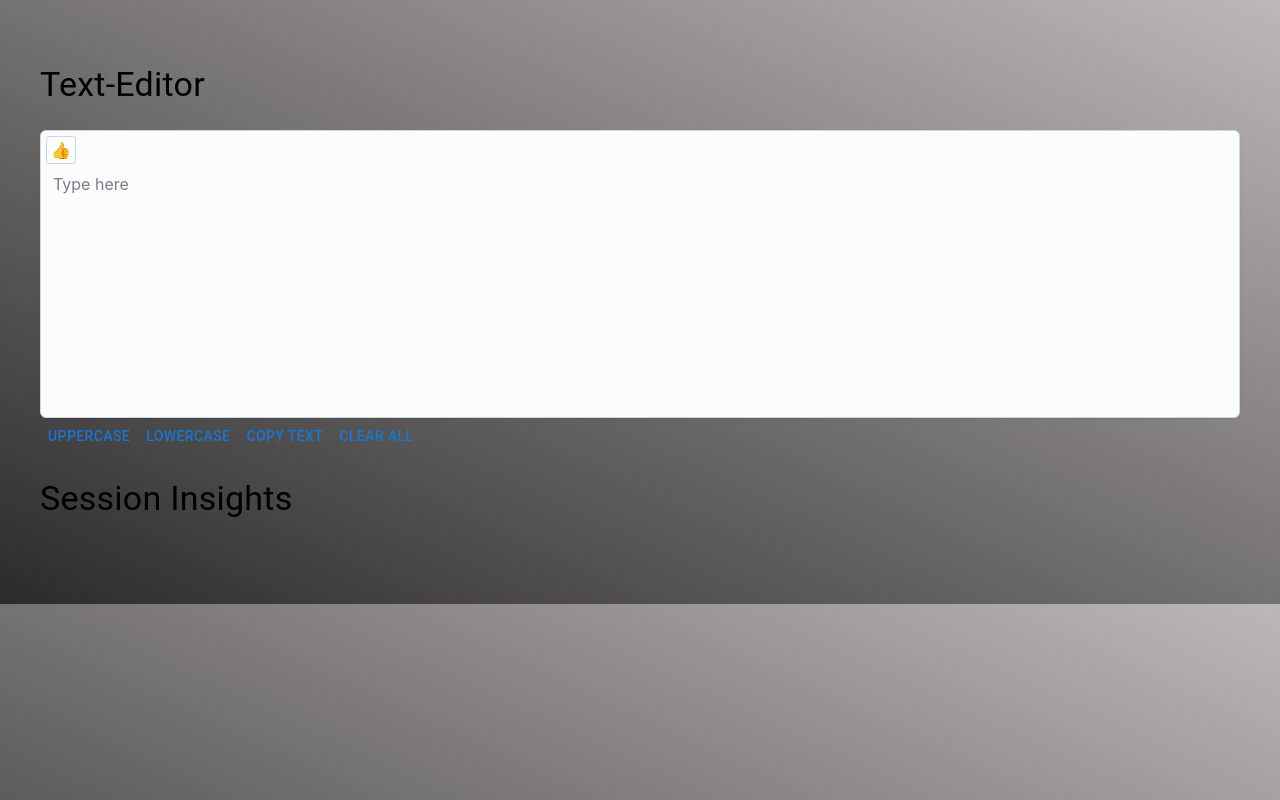
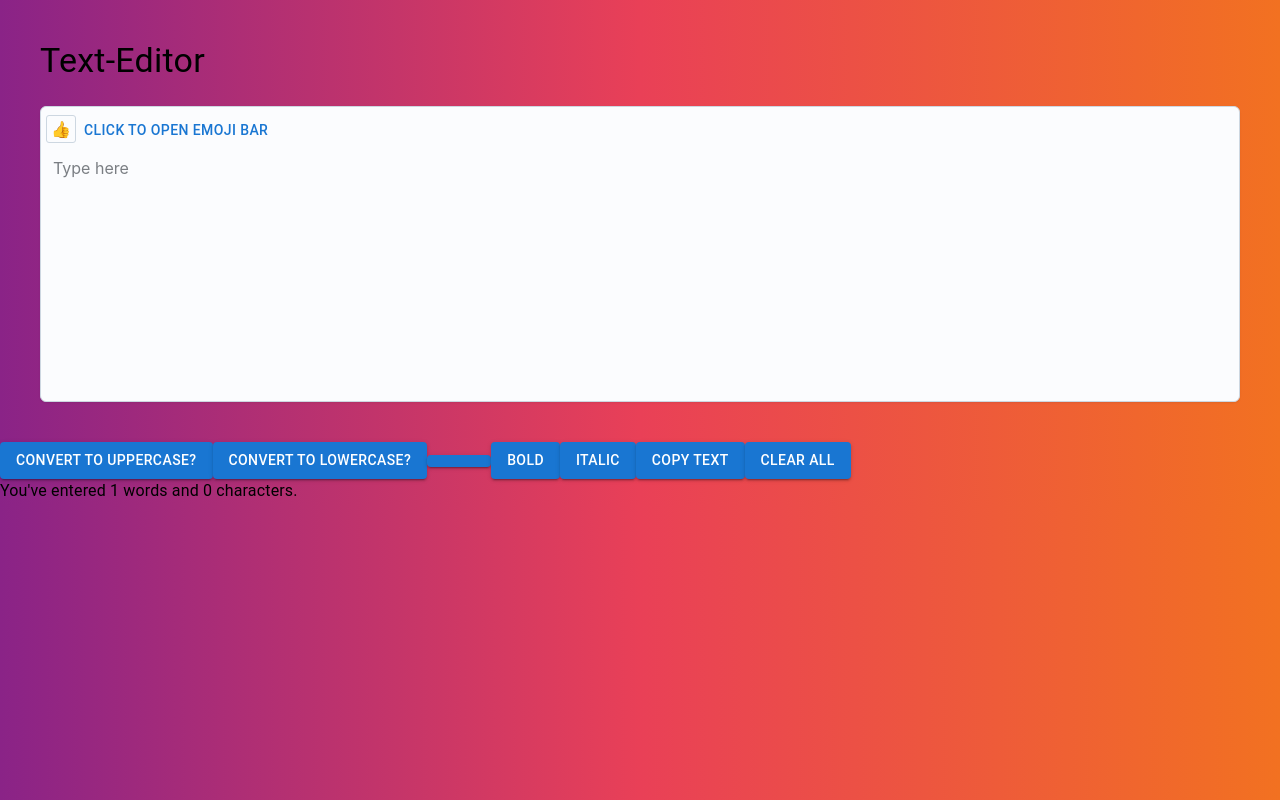
Before and after one commit to Addy-Devil/Text-Wizard, a React (Create React App) app: page / in a window 1280 px wide. Built offline with nearby package versions, Linux system fonts and the light colour scheme.

Commit message:
bug fixing

```diff
--- a/package.json
+++ b/package.json
@@ -10,6 +10,7 @@
     "@testing-library/jest-dom": "^5.17.0",
     "@testing-library/react": "^13.4.0",
     "@testing-library/user-event": "^13.5.0",
+    "emoji-picker-react": "^4.11.1",
     "react": "^18.3.1",
     "react-dom": "^18.3.1",
     "react-scripts": "5.0.1",
--- a/public/index.html
+++ b/public/index.html
@@ -27,6 +27,7 @@
     <title>React App</title>
   </head>
   <body>
+
     <noscript>You need to enable JavaScript to run this app.</noscript>
     <div id="root"></div>
     <!--
--- a/src/App.js
+++ b/src/App.js
@@ -1,15 +1,17 @@
 import React from 'react';
 import TextareaRows from './Components/TextArea';
-import ButtonUsage from './Components/ButtonUsage';
+
+
+//import ButtonUsage from './Components/ButtonUsage';
+//import EmojiPicker from 'emoji-picker-react';
 
 function App() {
-  return (
-    <div>
+
+return (
+    <div >
+
       < TextareaRows />
-
-      < ButtonUsage content="SUBSCRIBE!" />
-      < ButtonUsage content="SUBSCRIBE!" />
-
+      {/* <EmojiPicker /> */}
     </div>
   );
 }
--- a/src/Components/ButtonUsage.js
+++ b/src/Components/ButtonUsage.js
@@ -1,14 +1,20 @@
-import * as React from 'react';
-import Button from '@mui/material/Button';
+import * as React from "react";
+import Button from "@mui/material/Button";
+import { blueGrey } from "@mui/material/colors";
 
-const ButtonUsage = ({ label, onClick }) => {
-  return (<>
 
-         <Button onClick={onClick}>
-          {label}
+export default function ButtonUsage(props) {
+    return (
+    <>
+      <Button
+        variant="contained"
+        style={{ backgroundColor: blueGrey }}
+        onClick={props.click}>
+          {props.content}
         </Button>
 
-     </>
+
+
+    </>
   );
 };
-export default ButtonUsage;
--- a/src/Components/TextArea.js
+++ b/src/Components/TextArea.js
@@ -1,100 +1,127 @@
-import * as React from 'react';
-import { Box } from '@mui/material';
-import Textarea from '@mui/joy/Textarea';
-import IconButton from '@mui/joy/IconButton';
-import { useState } from 'react';
-import ButtonUsage from './ButtonUsage';
-import Typography from '@mui/material/Typography';
-import '../index.css';
+import * as React from "react";
+import { Box, Button } from "@mui/material";
+import Textarea from "@mui/joy/Textarea";
+import IconButton from "@mui/joy/IconButton";
+import ButtonUsage from "./ButtonUsage";
+import { useState } from "react";
+import EmojiPicker from "emoji-picker-react";
+import "../index.css";
+import Typography from "@mui/material/Typography";
+
 export default function TextareaRows() {
-  //const [text, setText] = React.useState('hi');
+  const [btext, setBtext] = useState("");
+  const [color, setColor] = useState(" black");
+  const [content, setContent] = useState(null);
+  const [text, setText] = useState("");
+  const [boldt, setBoldt] = useState(false);
+  const [italicT, setItalicT] = useState(false);
+  const [emojiB, setEmojiB] = useState(false);
 
+  const handleEmoji = () => {
+    emojiB === false ? setEmojiB(true) : setEmojiB(false);
+  };
+  const upperCase = () => {
+    let Upcase = text.toUpperCase();
+    setText(Upcase);
+    setContent("UpperCased!!!");
+  };
 
-  const [text,setText] = useState();
+  const lowCase = () => {
+    let Lowcase = text.toLowerCase();
+    setText(Lowcase);
+    setContent("LowerCased!!!");
+  };
 
+  const handleOnClick = () => {
+    setBtext("");
+    setColor("green");
+  };
+
+  const makeItBold = () => {
+    boldt === true ? setBoldt(false) : setBoldt(true);
+  };
+  const makeItalic = () => {
+    italicT === true ? setItalicT(false) : setItalicT(true);
+  };
+
+  const handleClearClick = () => {
+    console.log("All text cleared");
+    setText("");
+  };
+
+  const copyText = () => {
+    if (text) {
+      navigator.clipboard.writeText(text);
+      alert("Text copied!");
+    }
+  };
 
   const checkIfEmpty = (action) => () => {
-    if (text === '') {
-      alert('Enter some character');
+    if (text === "") {
+      alert("Enter some character");
     } else {
       action();
     }
   };
 
-  const handleOnChange = (event)=>{
-    console.log("On change");
-    setText(event.target.value);
-  };
-
-
-
-   const handleUpClick = ()=>{
-     console.log("Uppercase was clicked");
-     setText(text.toUpperCase());
-   };
-   const handleLowClick = ()=>{
-    console.log("Lowercase was clicked");
-    setText(text.toLowerCase());
-  };
-  const handleClearClick = ()=>{
-    console.log("All text cleared");
-    setText('');
-  };
-  const copyText=()=>{
-    if(text){
-      navigator.clipboard.writeText(text)
-      alert("Text copied!");
+  const addEmoji = (emoji) => () => setText(`${text}${emoji}`);
+  {
+    /*template literals*/
   }
-  };
-    // const handleItalicsClick = ()=>{
-    //   console.log("Uppercase was clicked");
-    //   setText(text.italics());
-    // };
-
-    // const [isBold, setBold]=useState(false);
-
-    //   const handleBold= () =>{
-    //     setBold(!isBold)
-    //   }; const textStyle= {
-    //     fontWeight:isBold?'bold':'normal'
-    //   }
-
-  const addEmoji = (emoji) => () => setText(`${text}${emoji}`);{/*template literals*/}
+const handleEmojiClick = (emoji) => {
+  setText(`${text}${emoji.emoji}`)
+  console.log(emoji)
+}
   return (
-    <Box sx={{ p: 5,'--Textarea-focused': 1}}>
-      <Typography variant='h4' paddingY={3}> Text-Editor </Typography>
+    <>
+      <Box sx={{ p: 5, "--Textarea-focused": 1 }}>
+        {/* text box pe border : naya tareeka  */}
+        <Typography variant="h4" pb={3}>
+          {" "}
+          Text-Editor{" "}
+        </Typography>
         <Textarea
+          sx={{
+            fontWeight: boldt === true ? "bold" : "normal",
+            fontStyle: italicT === true ? "italic" : "normal",
+          }}
           placeholder="Type here"
           value={text}
-      //onChange={(event) => setText(event.target.value)}
-      onChange={handleOnChange}
+          onChange={(event) => setText(event.target.value)}
+          // onChange={handleOnChange}
           variant="outlined"
           minRows={10}
           startDecorator={
-             <Box sx={{ display: 'flex', gap: 0.5, flex: 1 }}>
-               <IconButton variant="outlined" color="neutral" onClick={addEmoji('👍')}>
+            <Box>
+              <IconButton
+                variant="outlined"
+                color="neutral"
+                onClick={addEmoji("👍")}
+              >
                 👍
               </IconButton>
-             </Box>}
+              <Button onClick={handleEmoji}>Click to open emoji bar </Button>{" "}
+              <EmojiPicker onEmojiClick={handleEmojiClick} open={emojiB === false ? false : true} />
+            </Box>
+          }
         />
+      </Box>
+      <ButtonUsage
+        click={checkIfEmpty(upperCase)}
+        content="Convert to UpperCase?"
+      />
+      <ButtonUsage click={lowCase} content="Convert to LowerCase?" />
+      <ButtonUsage click={handleOnClick} content={btext} />
+      <ButtonUsage click={makeItBold} content="Bold" />
 
-    <ButtonUsage label="Uppercase" onClick={checkIfEmpty(handleUpClick)} />
-    <ButtonUsage label="Lowercase" onClick={checkIfEmpty(handleLowClick)} />
-    <ButtonUsage label="Copy Text" onClick={checkIfEmpty(copyText)} />
-    <ButtonUsage label="Clear All" onClick={checkIfEmpty(handleClearClick)} />
-    {/* <ButtonUsage label="Bold" onClick={handleBold} /> */}
+      <ButtonUsage click={makeItalic} content="Italic" />
+      <ButtonUsage click={copyText} content="Copy Text" />
+      <ButtonUsage click={handleClearClick} content="Clear All" />
 
-    <Box>
-      <Typography variant="h4" paddingY={3} >
-        Session Insights
+      <Typography>
+        You've entered {text.split(" ").length} words and {text.length}{" "}
+        characters.
       </Typography>
-      {/* <Typography>
-        You've entered {(text.split(" ").length)} words and {(text.length)} characters.
-      </Typography> */}
-
-    </Box>
-    </Box>
-
-
+    </>
   );
 }
--- a/src/index.css
+++ b/src/index.css
@@ -5,7 +5,7 @@ body {
     sans-serif;
   -webkit-font-smoothing: antialiased;
   -moz-osx-font-smoothing: grayscale;
-  background: linear-gradient(25deg, #2c2b2b, #bdb8b8);
+  background: linear-gradient(90deg,#8A2387,#E94057,#F27121);
 
 }
 
```
Also changed, not shown: 1 other file (tests, documents, lock files or other folders). Lines whose indentation alone changed are shown as unchanged.
